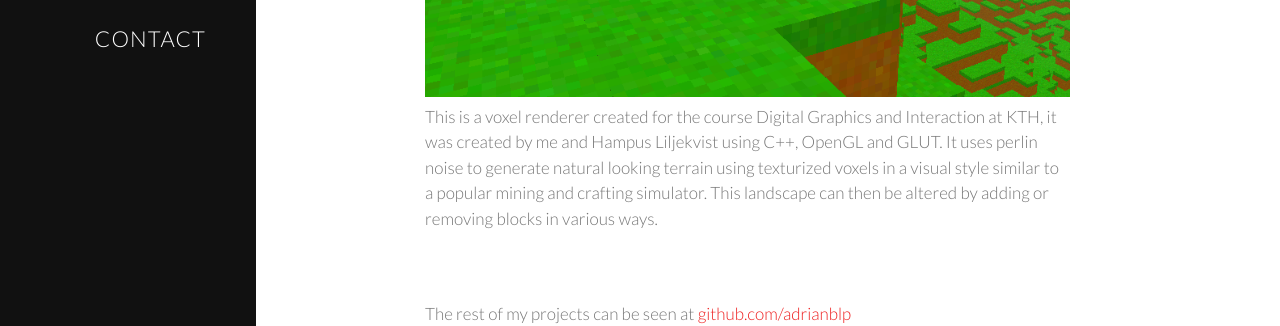
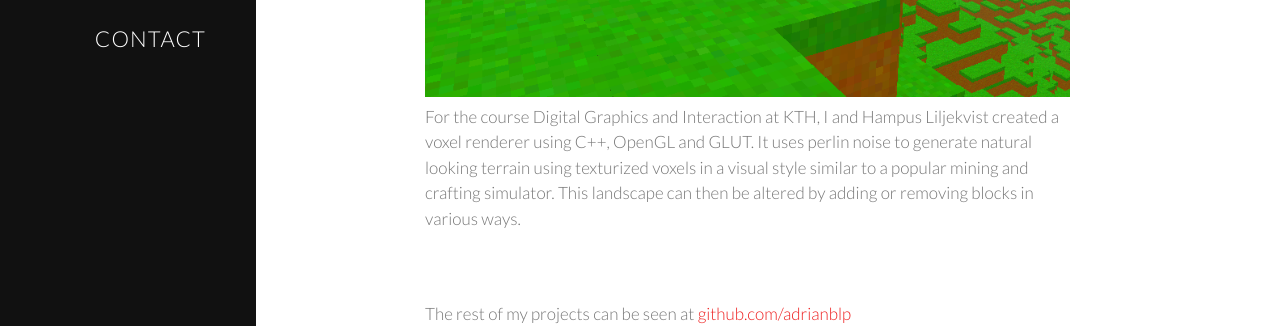
Before and after one commit to adrianblancode/adrianblancode.github.io, a Jekyll site: the page built from portfolio/index.html, in a window 1280 px wide and 900 px high, scrolled down 1389 px. Shown: the part 503-829 px from the top of the window. Built offline with Jekyll 4.4.1, drawn with Linux system fonts in a browser that asks for light colours; nearby versions of some CDN libraries.

Commit message:
update voxel text

```diff
--- a/portfolio/index.html
+++ b/portfolio/index.html
@@ -31,7 +31,7 @@ nav: portfolio
     <a src="/images/voxel-renderer.png" title="Voxel Renderer" target="_blank">
       <img src="/images/voxel-renderer.png" alt="Voxel Renderer"/>
     </a>
-    <p>This is a voxel renderer created for the course Digital Graphics and Interaction at KTH, it was created by me and Hampus Liljekvist using C++, OpenGL and GLUT. It uses perlin noise to generate natural looking terrain using texturized voxels in a visual style similar to a popular mining and crafting simulator. This landscape can then be altered by adding or removing blocks in various ways.</p>
+    <p>For the course Digital Graphics and Interaction at KTH, I and Hampus Liljekvist created a voxel renderer using C++, OpenGL and GLUT. It uses perlin noise to generate natural looking terrain using texturized voxels in a visual style similar to a popular mining and crafting simulator. This landscape can then be altered by adding or removing blocks in various ways.</p>
   </section>
   <section>
   	<p>The rest of my projects can be seen at <a href="https://github.com/adrianblp" title="My github profile">github.com/adrianblp</a></p>
```
